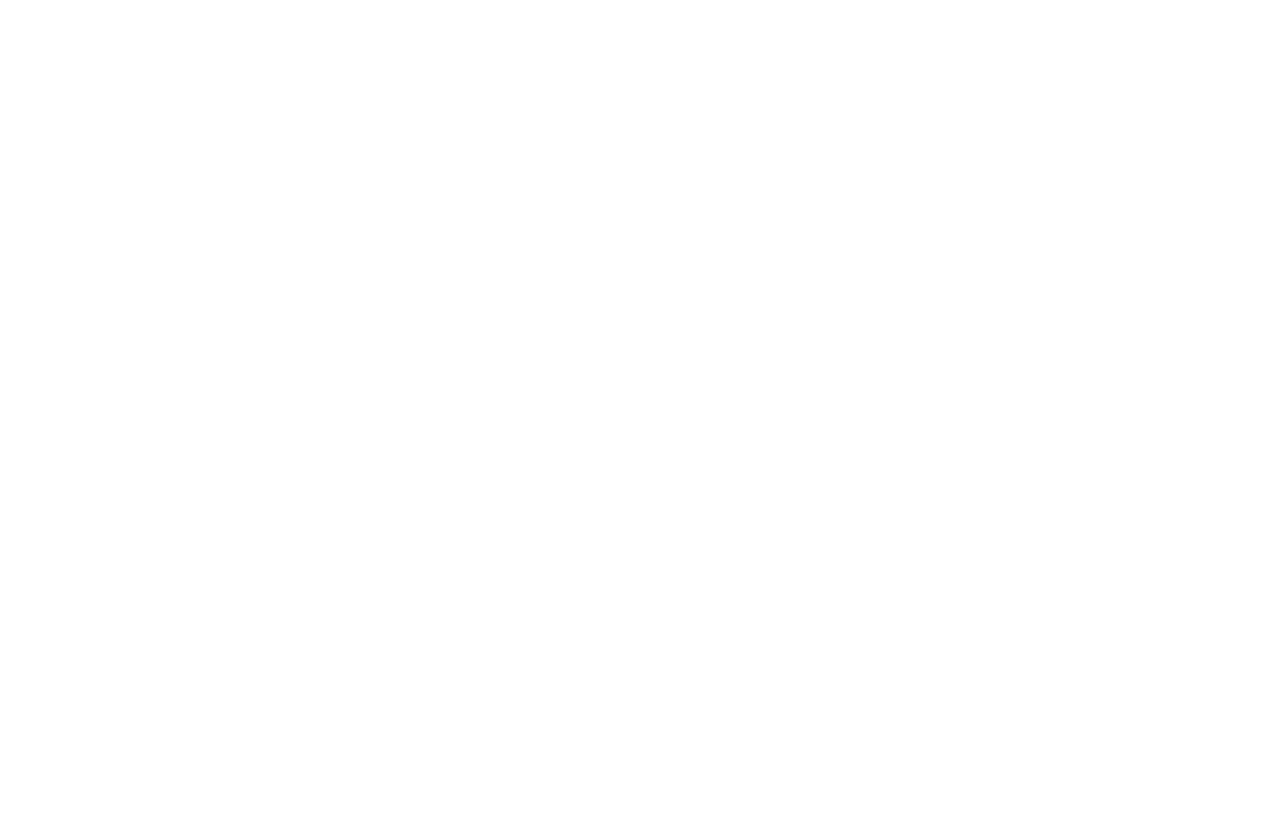
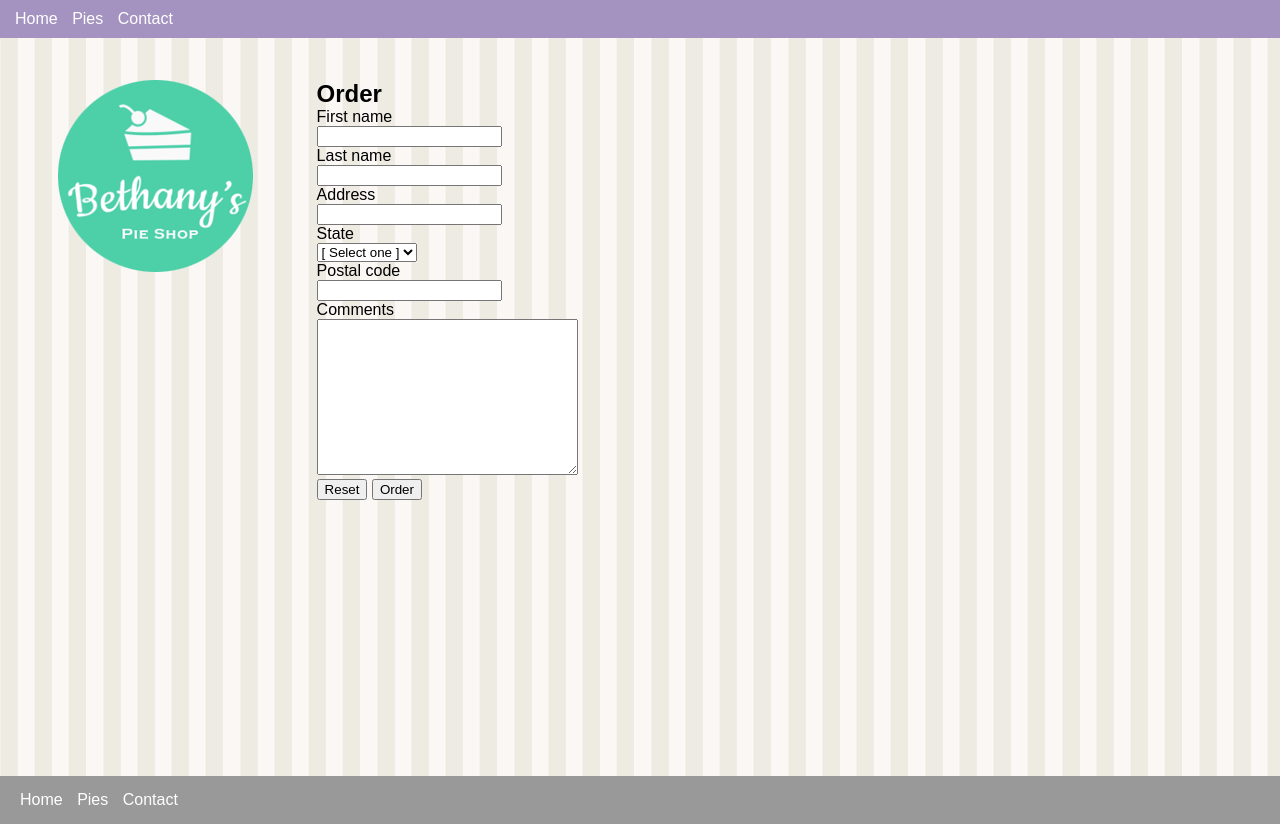
Before and after one commit to csvinicius/bethanys-pie-shop, a plain HTML site: page order.html in a window 1280 px wide. Before the commit the page ends 800 px from the top, so only its background shows below. Drawn offline with Linux system fonts and the light colour scheme.

Commit message:
[Order] new: order page

```diff
--- a/order.html
+++ b/order.html
@@ -0,0 +1,78 @@
+<!DOCTYPE html>
+<html lang="en">
+<head>
+  <meta charset="UTF-8">
+  <meta http-equiv="X-UA-Compatible" content="IE=edge">
+  <meta name="viewport" content="width=device-width, initial-scale=1.0">
+  <link rel="stylesheet" href="site.css" type="text/css">
+  <title>Bethany's Pie Shop</title>
+</head>
+<body>
+  <header>
+    <nav>
+      <ul>
+        <li><a href="/">Home</a></li>
+        <li><a href="pies.html">Pies</a></li>
+        <li><a href="contact.html">Contact</a></li>
+      </ul>
+    </nav>
+  </header>
+  <main>
+    <aside><img src="images/logo.png" alt="Bethany's Pie Shop"></aside>
+    <article>
+      <h1>Order</h1>
+      <form action="http://localhost:7071/api/post" method="POST">
+        <div class="input-group">
+          <div><label for="first-name">First name</label></div>
+          <div><input type="text" name="first-name" id="first-name"></div>
+        </div>
+
+        <div class="input-group">
+          <div><label for="last-name">Last name</label></div>
+          <div><input type="text" name="last-name" id="last-name"></div>
+        </div>
+
+        <div class="input-group">
+          <div><label for="address">Address</label></div>
+          <div><input type="text" name="address" id="address"></div>
+        </div>
+
+        <div class="input-group">
+          <div><label for="state">State</label></div>
+          <div>
+            <select name="state" id="state">
+              <option value="" selected>[ Select one ]</option>
+              <option value="Paraná">Paraná</option>
+              <option value="São Paulo">São Paulo</option>
+            </select>
+          </div>
+
+          <div class="input-group">
+            <div><label for="postal-code">Postal code</label></div>
+            <div><input type="text" name="postal-code" id="postal-code"></div>
+          </div>
+
+          <div class="input-group">
+            <div><label for="comments">Comments</label></div>
+            <div>
+              <textarea name="comments" id="comments" cols="30" rows="10"></textarea>
+            </div>
+          </div>
+        </div>
+
+        <input type="reset" value="Reset">
+        <input type="submit" value="Order">
+      </form>
+    </article>
+  </main>
+  <footer>
+    <nav>
+      <ul>
+        <li><a href="/">Home</a></li>
+        <li><a href="pies.html">Pies</a></li>
+        <li><a href="contact.html">Contact</a></li>
+      </ul>
+    </nav>
+  </footer>
+</body>
+</html>
```
Also changed, not shown: pies.html (+25 -0 lines).
